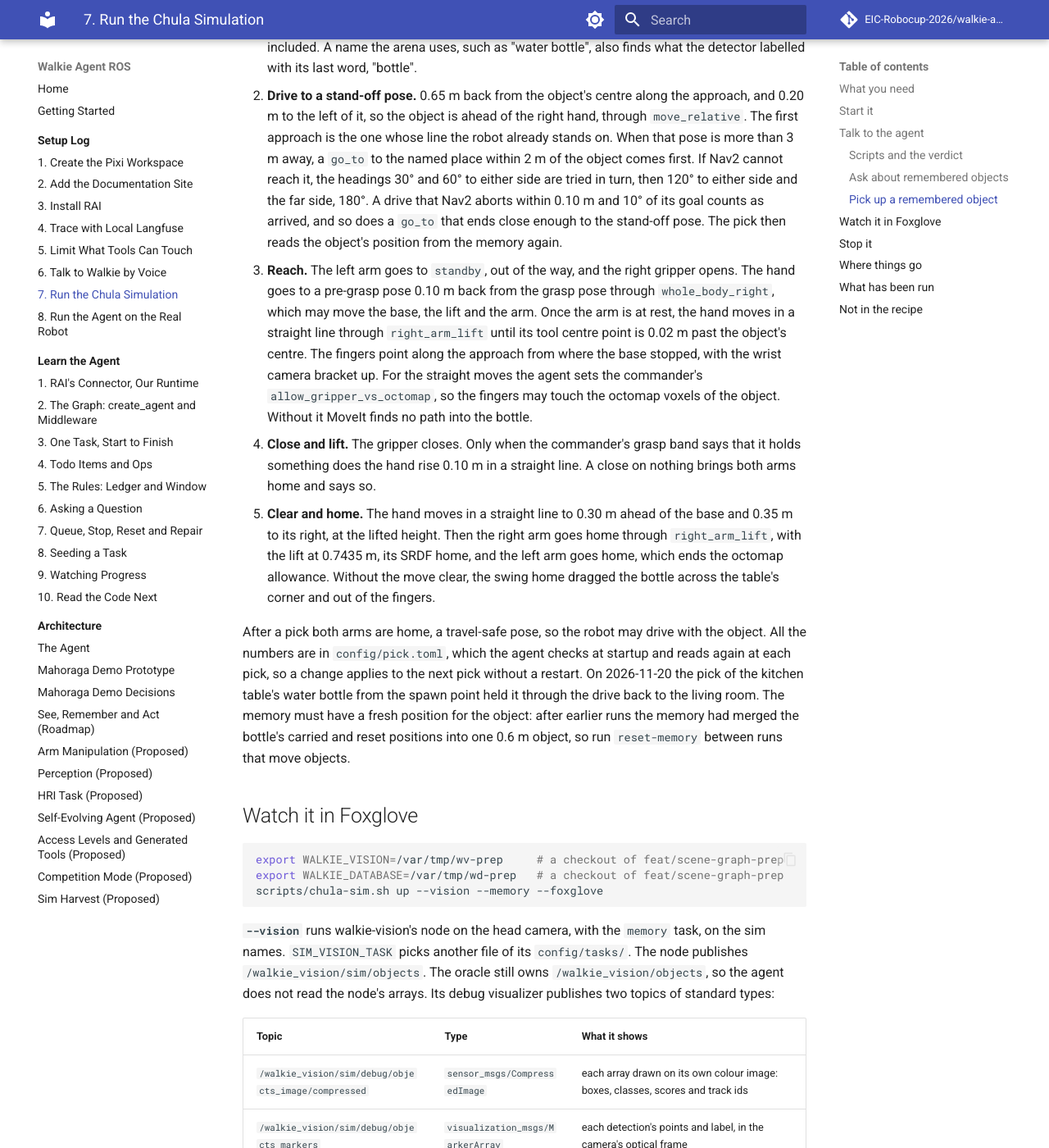
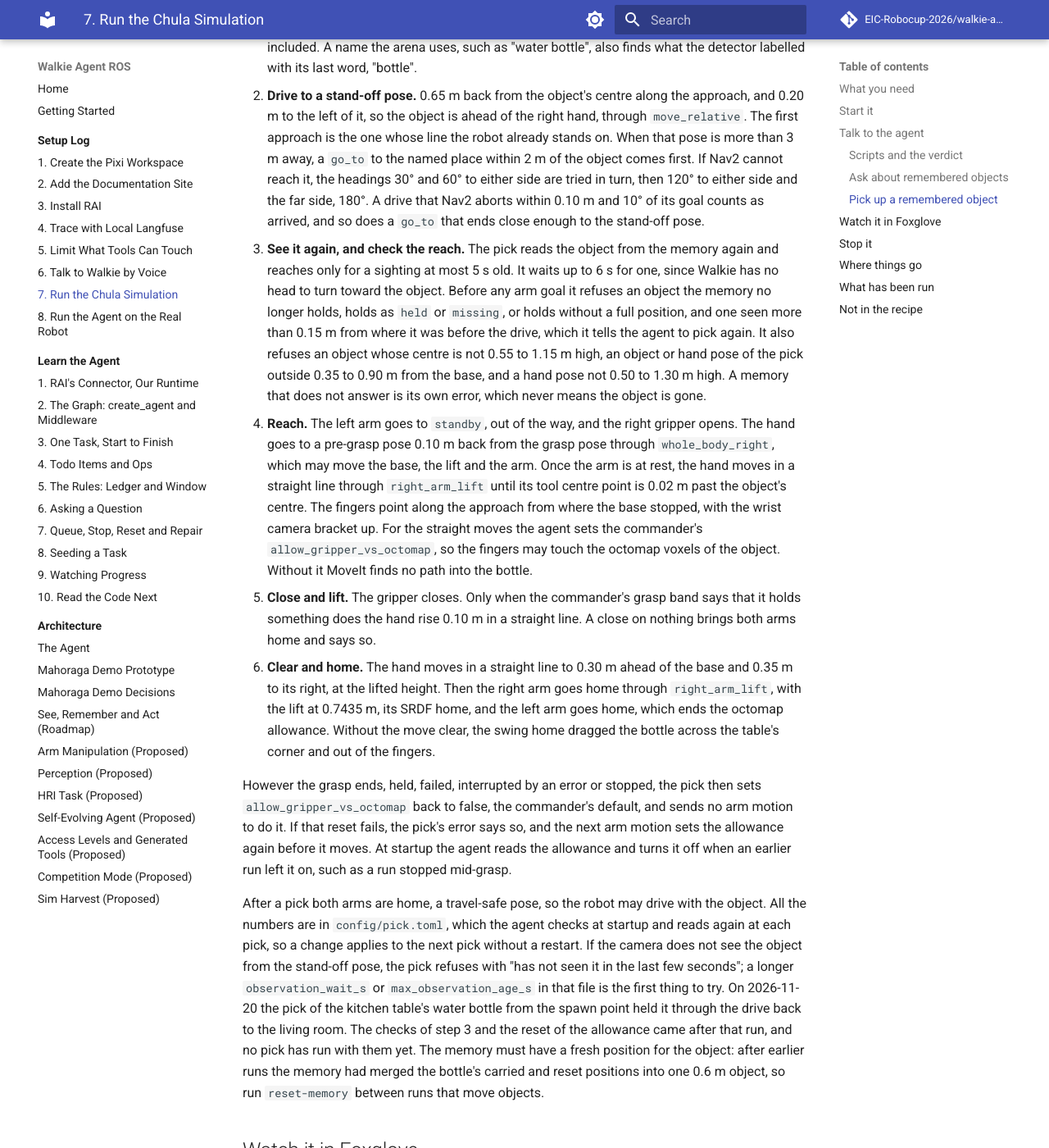
Before and after one commit to EIC-Robocup-2026/walkie-agent-ros, an MkDocs documentation site: the page built from docs/setup/08-chula-simulation.md, in a window 1280 px wide and 1400 px high, scrolled down 9597 px. Shown: the whole window at 82% size. Built offline with MkDocs 1.6.1 and Material for MkDocs 9.7.7, drawn with Linux system fonts in a browser that asks for light colours; comment, search, counter and statistics services are not loaded.

Commit message:
docs: describe the pick's target checks and its reset of the finger allowance

```diff
--- a/docs/setup/08-chula-simulation.md
+++ b/docs/setup/08-chula-simulation.md
@@ -443,8 +443,17 @@ the tool log shows each as a call:
    then 120° to either side and the far side, 180°.
    A drive that Nav2 aborts within 0.10 m and 10° of its goal counts as
    arrived, and so does a `go_to` that ends close enough to the stand-off pose.
-   The pick then reads the object's position from the memory again.
-3. **Reach.** The left arm goes to `standby`, out of the way, and the right
+3. **See it again, and check the reach.** The pick reads the object from the
+   memory again and reaches only for a sighting at most 5 s old. It waits up
+   to 6 s for one, since Walkie has no head to turn toward the object. Before
+   any arm goal it refuses an object the memory no longer holds, holds as
+   `held` or `missing`, or holds without a full position, and one seen more
+   than 0.15 m from where it was before the drive, which it tells the agent
+   to pick again. It also refuses an object whose centre is not 0.55 to
+   1.15 m high, an object or hand pose of the pick outside 0.35 to 0.90 m
+   from the base, and a hand pose not 0.50 to 1.30 m high. A memory that does
+   not answer is its own error, which never means the object is gone.
+4. **Reach.** The left arm goes to `standby`, out of the way, and the right
    gripper opens. The hand goes to a pre-grasp pose 0.10 m back from the grasp
    pose through `whole_body_right`, which may move the base, the lift and the
    arm. Once the arm is at rest, the hand moves in a straight line through
@@ -453,22 +462,33 @@ the tool log shows each as a call:
    with the wrist camera bracket up. For the straight moves the agent sets the
    commander's `allow_gripper_vs_octomap`, so the fingers may touch the octomap
    voxels of the object. Without it MoveIt finds no path into the bottle.
-4. **Close and lift.** The gripper closes. Only when the commander's grasp
+5. **Close and lift.** The gripper closes. Only when the commander's grasp
    band says that it holds something does the hand rise 0.10 m in a straight
    line. A close on nothing brings both arms home and says so.
-5. **Clear and home.** The hand moves in a straight line to 0.30 m ahead of
+6. **Clear and home.** The hand moves in a straight line to 0.30 m ahead of
    the base and 0.35 m to its right, at the lifted height. Then the right arm
    goes home through `right_arm_lift`, with the lift at 0.7435 m, its SRDF home,
    and the left arm goes home, which ends the octomap allowance. Without the
    move clear, the swing home dragged the bottle across the table's corner and
    out of the fingers.
 
+However the grasp ends, held, failed, interrupted by an error or stopped,
+the pick then sets `allow_gripper_vs_octomap` back to false, the commander's
+default, and sends no arm motion to do it. If that reset fails, the pick's
+error says so, and the next arm motion sets the allowance again before it
+moves. At startup the agent reads the allowance and turns it off when an
+earlier run left it on, such as a run stopped mid-grasp.
+
 After a pick both arms are home, a travel-safe pose, so the robot may drive
 with the object. All the numbers are in `config/pick.toml`, which the agent
 checks at startup and reads again at each pick, so a change applies to the
-next pick without a restart. On 2026-11-20 the pick of the kitchen table's
+next pick without a restart. If the camera does not see the object from the
+stand-off pose, the pick refuses with "has not seen it in the last few
+seconds"; a longer `observation_wait_s` or `max_observation_age_s` in that
+file is the first thing to try. On 2026-11-20 the pick of the kitchen table's
 water bottle from the spawn point held it through the drive back to the living
-room. The memory must have a fresh position for the object: after earlier runs
+room. The checks of step 3 and the reset of the allowance came after that run,
+and no pick has run with them yet. The memory must have a fresh position for the object: after earlier runs
 the memory had merged the bottle's carried and reset positions into one 0.6 m
 object, so run `reset-memory` between runs that move objects.
 
```
Also changed, not shown: docs/architecture/agent.md (+1 -1 lines), docs/architecture/decisions/0021-arm-control-through-commander.md (+7 -5 lines), docs/architecture/manipulation.md (+14 -2 lines), docs/setup/09-real-robot.md (+14 -0 lines).
